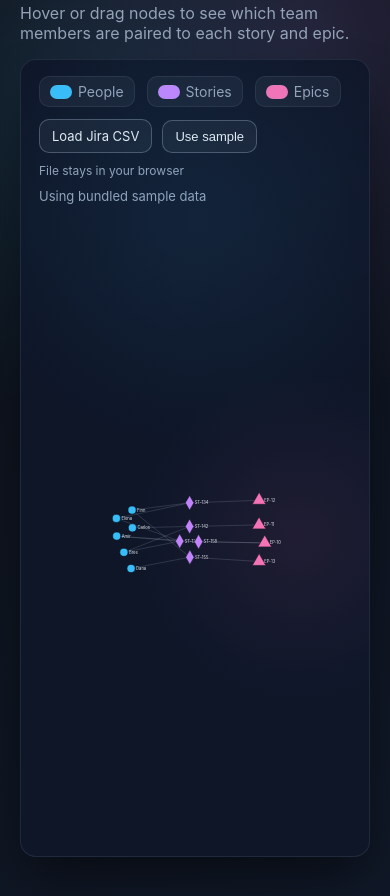
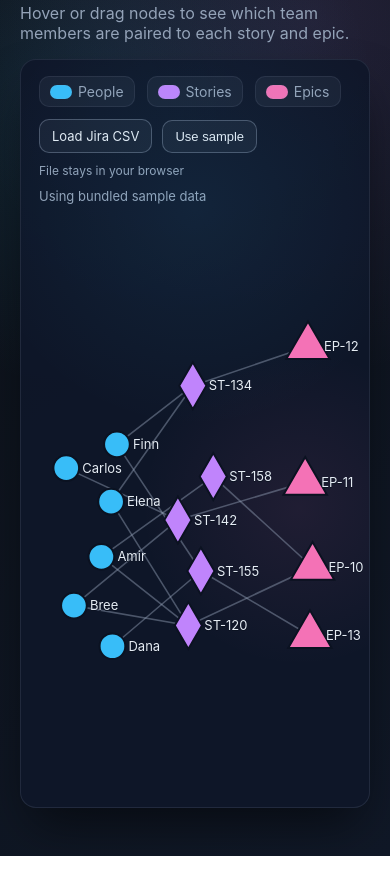
Before and after one commit to rbeen/team-visualisations, a plain HTML site: page index.html in a window 390 px wide. Shown: the part 74-970 px from the top of the page. After the commit the page ends 930 px from the top, so only its background shows below. Drawn offline with nearby package versions, Linux system fonts and the light colour scheme.

Commit message:
Improve highlighting paths and add pan/zoom responsive graph

```diff
--- a/index.html
+++ b/index.html
@@ -141,13 +141,15 @@
 
     .chart {
       width: 100%;
-      height: 640px;
+      height: clamp(420px, 70vh, 820px);
+      position: relative;
     }
 
     svg {
       width: 100%;
       height: 100%;
       display: block;
+      cursor: grab;
     }
 
     .link {
@@ -267,24 +269,28 @@
       ]
     };
 
-    const width = 1100;
-    const height = 620;
+    const chartEl = document.getElementById("chart");
     const stage = d3.select("#chart")
       .append("svg")
-      .attr("viewBox", [0, 0, width, height])
+      .attr("viewBox", [0, 0, 1100, 620])
       .attr("aria-label", "Team member to story and epic map");
 
+    const zoomLayer = stage.append("g").attr("class", "zoom-layer");
+    const zoomBehaviour = d3.zoom()
+      .scaleExtent([0.6, 2.5])
+      .on("zoom", (event) => {
+        zoomLayer.attr("transform", event.transform);
+      });
+    stage.call(zoomBehaviour);
+
     const tooltip = d3.select("#tooltip");
-
-    const xByType = {
-      member: width * 0.18,
-      story: width * 0.52,
-      epic: width * 0.82
-    };
 
     const statusEl = document.getElementById("status");
     const fileInput = document.getElementById("csv-input");
     const useSampleBtn = document.getElementById("use-sample");
+    let width = 1100;
+    let height = 620;
+    let currentData = null;
 
     fileInput.addEventListener("change", handleFileChange);
     useSampleBtn.addEventListener("click", () => {
@@ -292,6 +298,15 @@
       renderGraph(clone(sampleData));
     });
 
+    const resizeObserver = new ResizeObserver(() => {
+      measure();
+      if (currentData) {
+        renderGraph(currentData);
+      }
+    });
+    resizeObserver.observe(chartEl);
+
+    measure();
     renderGraph(clone(sampleData));
 
     function handleFileChange(event) {
@@ -323,6 +338,12 @@
 
     function setStatus(msg) {
       statusEl.textContent = msg;
+    }
+
+    function measure() {
+      const rect = chartEl.getBoundingClientRect();
+      width = rect.width || 1100;
+      height = rect.height || 620;
     }
 
     function transformJiraCsv(rows) {
@@ -374,20 +395,46 @@
         renderGraph.simulation.stop();
       }
 
-      stage.selectAll("*").remove();
+      currentData = clone(data);
+      zoomLayer.selectAll("*").remove();
 
+      stage
+        .attr("viewBox", [0, 0, width, height])
+        .call(zoomBehaviour.transform, d3.zoomIdentity);
+
+      const xByType = {
+        member: width * 0.18,
+        story: width * 0.52,
+        epic: width * 0.82
+      };
       const nodes = [
         ...data.members.map(d => ({ id: d.id, label: d.id, detail: d.role || "Member", type: "member" })),
         ...data.stories.map(d => ({ id: d.id, label: d.id, detail: d.title, type: "story" })),
         ...data.epics.map(d => ({ id: d.id, label: d.id, detail: d.title, type: "epic" }))
       ];
 
+      const storyToEpic = new Map();
+      const epicToStories = new Map();
+      const storyToMembers = new Map();
+      const memberToStories = new Map();
+
       const links = [
-        ...data.assignments.map(d => ({ source: d.member, target: d.story, kind: "works-on" })),
-        ...data.stories.filter(d => d.epic).map(d => ({ source: d.id, target: d.epic, kind: "rolls-up" }))
+        ...data.assignments.map(d => {
+          if (!memberToStories.has(d.member)) memberToStories.set(d.member, []);
+          memberToStories.get(d.member).push(d.story);
+          if (!storyToMembers.has(d.story)) storyToMembers.set(d.story, []);
+          storyToMembers.get(d.story).push(d.member);
+          return { source: d.member, target: d.story, kind: "works-on" };
+        }),
+        ...data.stories.filter(d => d.epic).map(d => {
+          storyToEpic.set(d.id, d.epic);
+          if (!epicToStories.has(d.epic)) epicToStories.set(d.epic, []);
+          epicToStories.get(d.epic).push(d.id);
+          return { source: d.id, target: d.epic, kind: "rolls-up" };
+        })
       ];
 
-      const link = stage.append("g")
+      const link = zoomLayer.append("g")
         .attr("stroke-linecap", "round")
         .selectAll("line")
         .data(links)
@@ -400,7 +447,7 @@
         epic: d3.symbolTriangle
       };
 
-      const node = stage.append("g")
+      const node = zoomLayer.append("g")
         .selectAll("g")
         .data(nodes)
         .join("g")
@@ -463,21 +510,39 @@
           .on("end", dragended);
       }
 
-      function relatedIds(targetId) {
-        const connected = new Set([targetId]);
-        links.forEach(l => {
-          if (l.source.id === targetId) connected.add(l.target.id);
-          if (l.target.id === targetId) connected.add(l.source.id);
-        });
-        return connected;
+      function focusSet(nodeDatum) {
+        const seen = new Set([nodeDatum.id]);
+
+        if (nodeDatum.type === "member") {
+          const stories = memberToStories.get(nodeDatum.id) || [];
+          stories.forEach(storyId => {
+            seen.add(storyId);
+            const epicId = storyToEpic.get(storyId);
+            if (epicId) seen.add(epicId);
+          });
+        } else if (nodeDatum.type === "epic") {
+          const stories = epicToStories.get(nodeDatum.id) || [];
+          stories.forEach(storyId => {
+            seen.add(storyId);
+            const members = storyToMembers.get(storyId) || [];
+            members.forEach(memberId => seen.add(memberId));
+          });
+        } else if (nodeDatum.type === "story") {
+          const epicId = storyToEpic.get(nodeDatum.id);
+          if (epicId) seen.add(epicId);
+          const members = storyToMembers.get(nodeDatum.id) || [];
+          members.forEach(memberId => seen.add(memberId));
+        }
+
+        return seen;
       }
 
       function showTooltip(event, d) {
-        const connected = relatedIds(d.id);
+        const connected = focusSet(d);
         node.classed("dim", n => !connected.has(n.id));
         link
           .classed("dim", l => !(connected.has(l.source.id) && connected.has(l.target.id)))
-          .classed("highlight", l => l.source.id === d.id || l.target.id === d.id);
+          .classed("highlight", l => connected.has(l.source.id) && connected.has(l.target.id));
 
         tooltip
           .style("left", `${event.pageX}px`)
@@ -507,6 +572,7 @@
         }
       });
     }
+
   </script>
 </body>
 </html>
```
